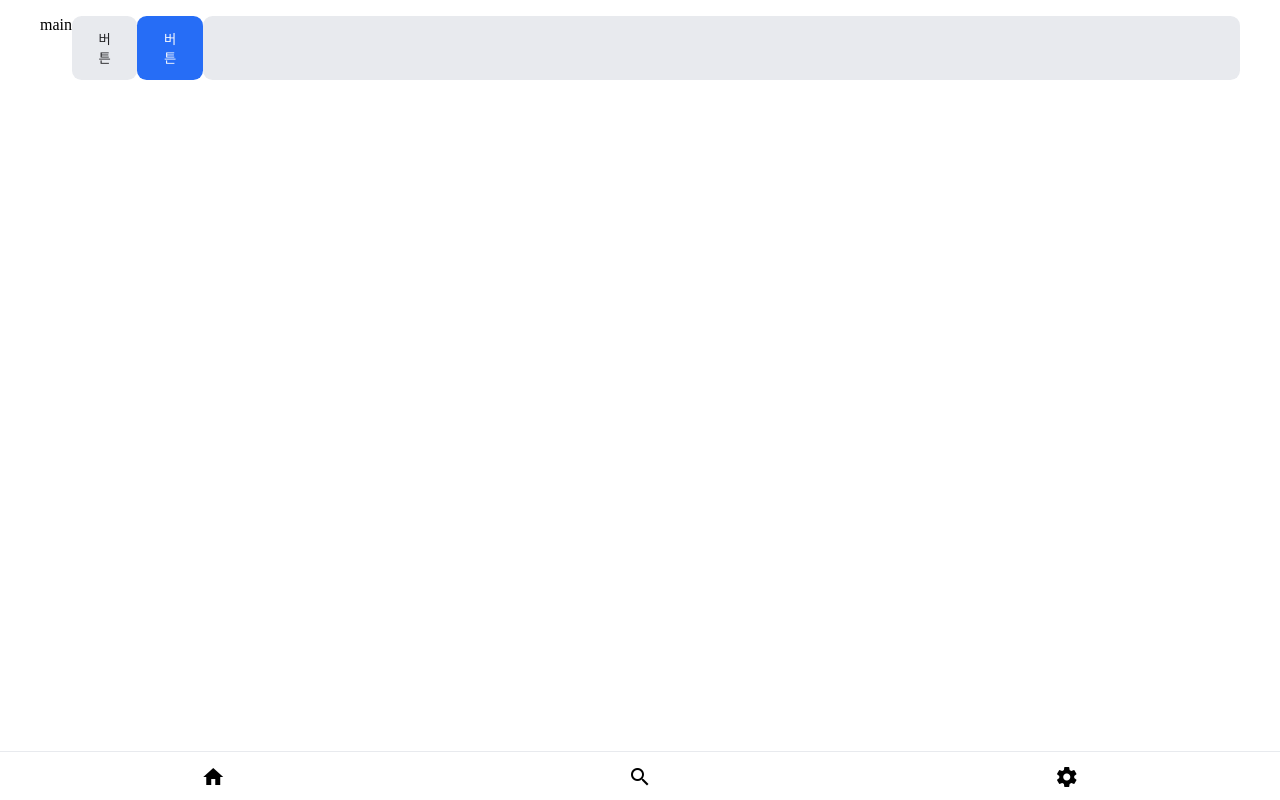
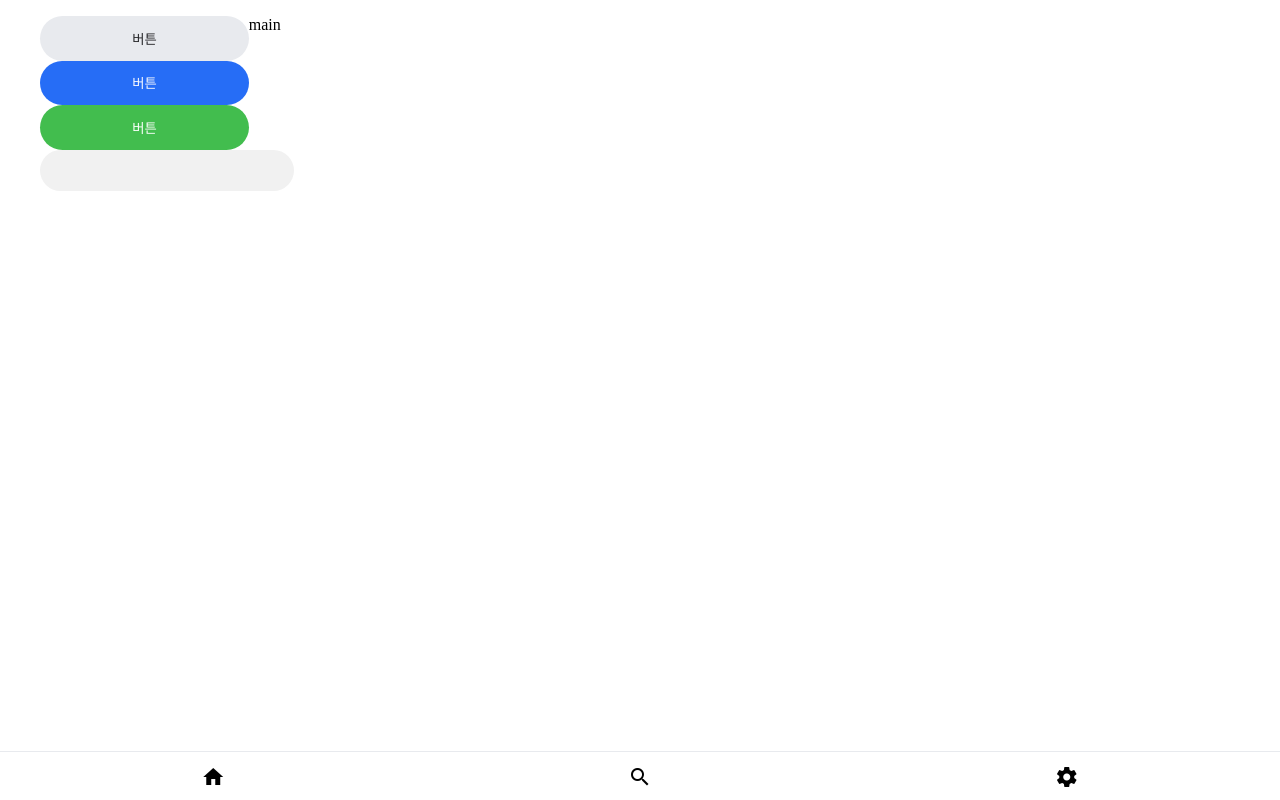
Before and after one commit to goormorg/front, a React (Create React App) app: page / in a window 1280 px wide. Built offline with nearby package versions, Linux system fonts and the light colour scheme.

Commit message:
feat: update button color

```diff
--- a/src/components/Button.tsx
+++ b/src/components/Button.tsx
@@ -7,7 +7,7 @@ type ButtonType = {
     children?: any
     onClick?: any
     disable?: boolean
-    color?: "light" | "blue" | "white"
+    color?: "light" | "blue" | "white" | "green"
 
 }
 
@@ -23,6 +23,11 @@ function Button({ children, onClick, disable, color = 'light' }: ButtonType) {
             "color": "#FBFBFD",
             "hoverBackgroundColor": "#205ed6"
         },
+        "green": {
+            "backgroundColor": "#42BD4E",
+            "color": "#ffffff",
+            "hoverBackgroundColor": "#3aab45"
+        },
         "white": {
             "backgroundColor": "#ffffff",
             "color": "#000000",
@@ -30,15 +35,17 @@ function Button({ children, onClick, disable, color = 'light' }: ButtonType) {
         },
     }
 
+
     return (
         <button onClick={onClick} disabled={disable} css={css({
             fontFamily: "'Noto Sans KR', sans-serif",
             outline: "none",
             border: "none",
             padding: "0.8rem 1.4rem",
-            borderRadius: "0.6rem",
+            borderRadius: "10rem",
             backgroundColor: buttonColor[color].backgroundColor,
             color: buttonColor[color].color,
+            cursor: "pointer",
             transition: "0.1s",
             ":hover": {
                 backgroundColor: buttonColor[color].hoverBackgroundColor,
--- a/src/components/Input.tsx
+++ b/src/components/Input.tsx
@@ -19,9 +19,9 @@ function Input({ children, value, onChange, placeholder }: InputType) {
             css={css({
                 border: "none",
                 outline: "none",
-                backgroundColor: "#E8EAEE",
-                borderRadius: "0.6rem",
-                padding: "0.6rem 0.8rem",
+                backgroundColor: "#F1F1F1",
+                borderRadius: "10rem",
+                padding: "0.8rem 1.4rem",
                 width: "100%"
             })}
         ></input>
--- a/src/pages/Main.tsx
+++ b/src/pages/Main.tsx
@@ -10,14 +10,21 @@ function MainPage() {
     return (
         <>
         <Container>
+            <div css={css({
+                display: "flex",
+                flexDirection: "column"
+            })}>
+                <Button color="light">버튼</Button>
+                <Button color="blue">버튼</Button>
+                <Button color="green">버튼</Button>
+
+                <Input></Input>
+                <Modal isOpen={false}>
+                    scsc
+                </Modal>
+            </div>
         <p>main</p>
-        <Button color="light">버튼</Button>
-        <Button color="blue">버튼</Button>
 
-        <Input></Input>
-        <Modal isOpen={false}>
-            scsc
-        </Modal>
 
         </Container>
         <Navbar></Navbar>
```
